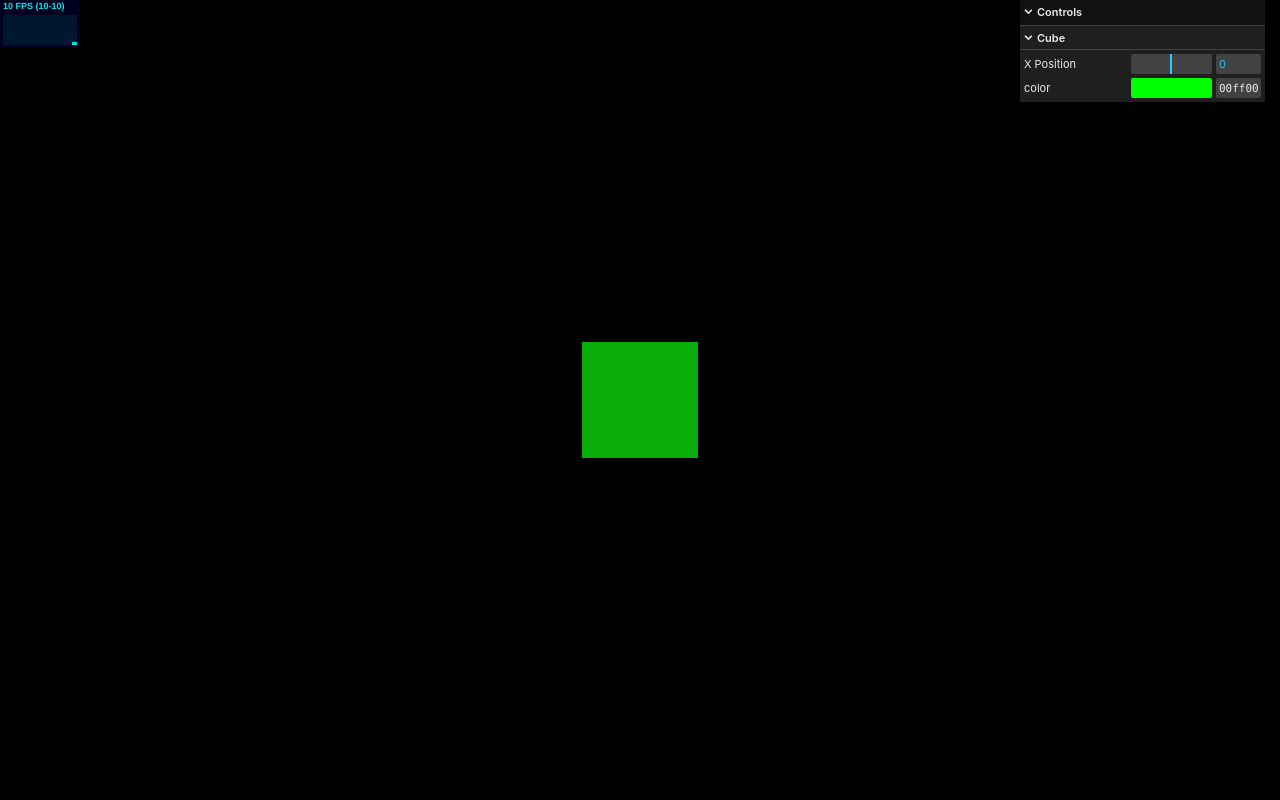
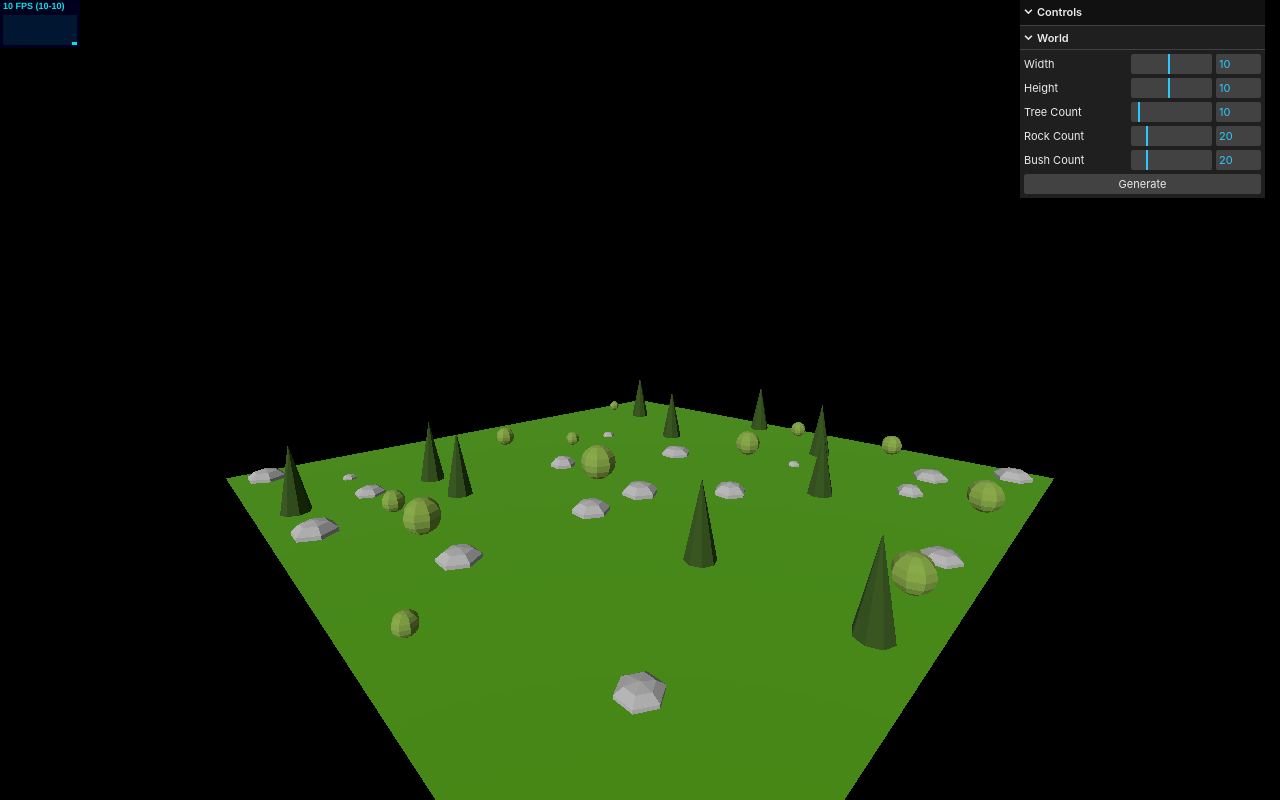
Before and after one commit to jsmld/three-game, a website built with Vite: page index.html in a window 1280 px wide. Built offline with nearby package versions, Linux system fonts and the light colour scheme; animation ran at ten frames a second.

Commit message:
Add world with terrain generation

```diff
--- a/index.html
+++ b/index.html
@@ -8,6 +8,6 @@
 		</style>
 	</head>
 	<body>
-		<script type="module" src="/main.js"></script>
+		<script type="module" src="/src/main.js"></script>
 	</body>
 </html>
--- a/main.js
+++ b/src/main.js
@@ -2,6 +2,7 @@ import * as THREE from 'three';
 import { OrbitControls } from 'three/addons/controls/OrbitControls.js';
 import Stats from 'three/addons/libs/stats.module.js'
 import { GUI } from 'three/addons/libs/lil-gui.module.min.js';
+import { World } from './world';
 
 const gui = new GUI()
 
@@ -17,7 +18,11 @@ const scene = new THREE.Scene();
 const camera = new THREE.PerspectiveCamera(75, window.innerWidth / window.innerHeight, 0.1, 1000);
 const controls = new OrbitControls(camera, renderer.domElement);
 
+const world = new World(10, 10)
+scene.add(world)
+
 const sun = new THREE.DirectionalLight()
+sun.intensity = 3
 sun.position.set(1, 2, 3)
 scene.add(sun)
 
@@ -25,13 +30,8 @@ const ambient = new THREE.AmbientLight()
 ambient.intensity = 0.5
 scene.add(ambient)
 
-const geometry = new THREE.BoxGeometry(1, 1, 1);
-const material = new THREE.MeshStandardMaterial({ color: 0x00ff00 });
-const cube = new THREE.Mesh(geometry, material);
-scene.add(cube);
+camera.position.set(11, 3, 11)
 controls.update();
-
-camera.position.z = 5;
 
 function animate() {
 	controls.update();
@@ -45,6 +45,10 @@ window.addEventListener('resize', () => {
 	renderer.setSize(window.innerWidth, window.innerHeight)
 })
 
-const folder = gui.addFolder('Cube')
-folder.add(cube.position, 'x', -2, 2, 0.1).name('X Position')
-folder.addColor(cube.material, 'color')
+const worldFolder = gui.addFolder('World')
+worldFolder.add(world, 'width', 1, 20, 1).name('Width')
+worldFolder.add(world, 'height', 1, 20, 1).name('Height')
+worldFolder.add(world, 'treeCount', 1, 100, 1).name('Tree Count')
+worldFolder.add(world, 'rockCount', 1, 100, 1).name('Rock Count')
+worldFolder.add(world, 'bushCount', 1, 100, 1).name('Bush Count')
+worldFolder.add(world, 'generate').name('Generate')
--- /dev/null
+++ b/src/world.js
@@ -0,0 +1,178 @@
+import * as THREE from 'three'
+
+export class World extends THREE.Mesh {
+  #objectMap = new Map()
+  constructor(width, height) {
+    super();
+
+    this.width = width
+    this.height = height
+
+    this.treeCount = 10;
+    this.rockCount = 20;
+    this.bushCount = 20;
+
+    this.trees = new THREE.Group()
+    this.add(this.trees)
+    this.rocks = new THREE.Group()
+    this.add(this.rocks)
+    this.bushes = new THREE.Group()
+    this.add(this.bushes)
+
+    this.generate()
+  }
+
+  generate() {
+    this.clear()
+    this.createTerrain()
+    this.createTrees()
+    this.createRocks()
+    this.createBushes()
+  }
+
+  clear() {
+    if (this.terrain) {
+      this.terrain.geometry.dispose()
+      this.terrain.material.dispose()
+      this.remove(this.terrain)
+    }
+    if (this.trees) {
+      this.trees.children.forEach((tree) => {
+        tree.geometry.dispose()
+        tree.material.dispose()
+      })
+      this.trees.clear()
+    }
+    if (this.rocks) {
+      this.rocks.children.forEach((rock) => {
+        rock.geometry.dispose()
+        rock.material.dispose()
+      })
+      this.rocks.clear()
+    }
+    if (this.bushes) {
+      this.bushes.children.forEach((bush) => {
+        bush.geometry.dispose()
+        bush.material.dispose()
+      })
+      this.bushes.clear()
+    }
+
+    this.#objectMap.clear()
+  }
+
+  createTerrain() {
+    const terrainMaterial = new THREE.MeshStandardMaterial({
+      color: 0x50a000,
+      // wireframe: true
+    })
+
+    const terrainGeometry = new THREE.PlaneGeometry(
+      this.width,
+      this.height,
+      this.width,
+      this.height
+    )
+
+    this.terrain = new THREE.Mesh(terrainGeometry, terrainMaterial)
+    this.terrain.rotation.x = -Math.PI / 2
+    this.terrain.position.set(this.width / 2, 0, this.height / 2)
+    this.add(this.terrain)
+  }
+
+  createTrees() {
+    const treeHeight = 1
+    const treeRadius = 0.2
+
+    const treeGeometry = new THREE.ConeGeometry(treeRadius, treeHeight, 8)
+      const treeMaterial = new THREE.MeshStandardMaterial({
+        color: 0x305010,
+        flatShading: true
+      })
+
+    for (let i = 0; i < this.treeCount; i++) {
+      const treeMesh = new THREE.Mesh(treeGeometry, treeMaterial)
+
+      const coords = new THREE.Vector2(
+        Math.floor(this.width * Math.random()),
+        Math.floor(this.height * Math.random())
+      )
+
+      if (this.#objectMap.has(`${coords.x}-${coords.y}`)) continue
+
+      treeMesh.position.set(
+        coords.x + 0.5,
+        treeHeight / 2,
+        coords.y + 0.5
+      )
+      this.trees.add(treeMesh)
+
+      this.#objectMap.set(`${coords.x}-${coords.y}`, treeMesh)
+    }
+  }
+
+  createRocks() {
+    const minRockRadius = 0.1
+    const maxRockRadius = 0.3
+    const minRockHeight = 0.5
+    const maxRockHeight = 0.8
+    const rockMaterial = new THREE.MeshStandardMaterial({
+      color: 0xb0b0b0,
+      flatShading: true
+    })
+
+    for (let i = 0; i < this.rockCount; i++) {
+      const radius = minRockRadius + (Math.random() * (maxRockRadius - minRockRadius))
+      const height = minRockHeight + (Math.random() * (maxRockHeight - minRockHeight))
+      const rockGeometry = new THREE.SphereGeometry(radius, 6, 5)
+      const rockMesh = new THREE.Mesh(rockGeometry, rockMaterial)
+
+      const coords = new THREE.Vector2(
+        Math.floor(this.width * Math.random()),
+        Math.floor(this.height * Math.random())
+      )
+
+      if (this.#objectMap.has(`${coords.x}-${coords.y}`)) continue
+
+      rockMesh.position.set(
+        coords.x + 0.5,
+        0,
+        coords.y + 0.5,
+      )
+      rockMesh.scale.y = height
+      this.rocks.add(rockMesh)
+
+      this.#objectMap.set(`${coords.x}-${coords.y}`, rockMesh)
+    }
+  }
+
+  createBushes() {
+    const minBushRadius = 0.1
+    const maxBushRadius = 0.3
+    const bushMaterial = new THREE.MeshStandardMaterial({
+      color: 0x80a040,
+      flatShading: true
+    })
+
+    for (let i = 0; i < this.bushCount; i++) {
+      const radius = minBushRadius + (Math.random() * (maxBushRadius - minBushRadius))
+      const bushGeometry = new THREE.SphereGeometry(radius, 8, 8)
+      const bushMesh = new THREE.Mesh(bushGeometry, bushMaterial)
+
+      const coords = new THREE.Vector2(
+        Math.floor(this.width * Math.random()),
+        Math.floor(this.height * Math.random())
+      )
+
+      if (this.#objectMap.has(`${coords.x}-${coords.y}`)) continue
+
+      bushMesh.position.set(
+        coords.x + 0.5,
+        radius,
+        coords.y + 0.5,
+      )
+      this.bushes.add(bushMesh)
+      this.#objectMap.set(`${coords.x}-${coords.y}`, bushMesh)
+    }
+  }
+}
```
